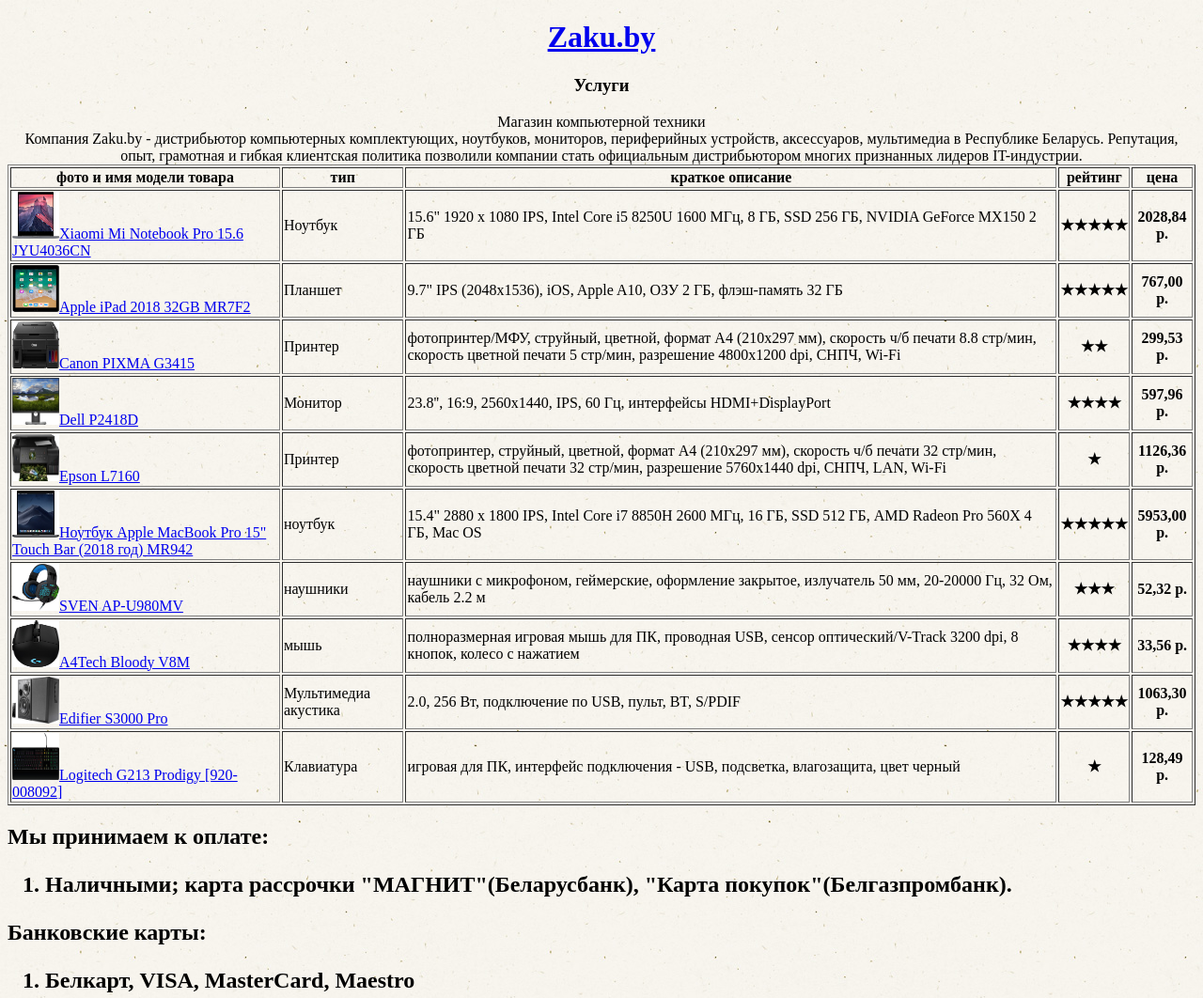
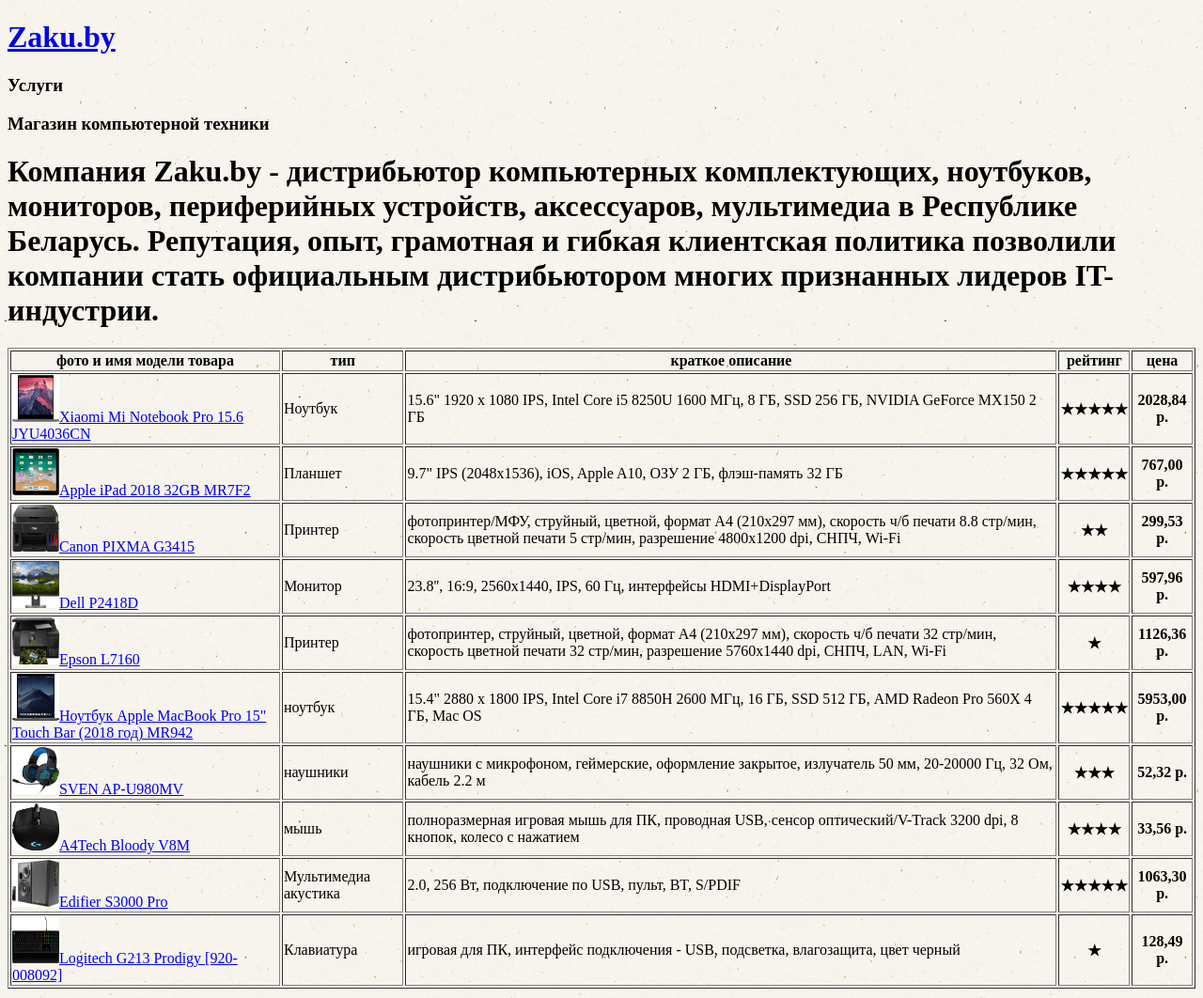
Before and after one commit to AdukarIT/StainDV, a plain HTML site: page Task 3/Task 3 v2.html in a window 1280 px wide. Shown: the top 1062 px of the page at 94% size. Drawn offline with Linux system fonts and the light colour scheme; files whose address does not match are found by name.

Commit message:
Update Task 3 v2.html

```diff
--- a/Task 3/Task 3 v2.html
+++ b/Task 3/Task 3 v2.html
@@ -12,16 +12,16 @@
 </head>
 <body>
 <div>
-   <center>
+
      <h1><a href="Task 3.html">Zaku.by</a></h1>
-   </center>
+
 </div>
 <div>
-	<center>
+
            <H3>Услуги</H3>
-      </center>
-      <center>Магазин компьютерной техники</center>
-<center>Компания Zaku.by - дистрибьютор компьютерных комплектующих, ноутбуков, мониторов, периферийных устройств, аксессуаров, мультимедиа в Республике Беларусь. Репутация, опыт, грамотная и гибкая клиентская политика позволили компании стать официальным дистрибьютором многих признанных лидеров IT-индустрии.</center>
+
+	<h3>Магазин компьютерной техники</h3>
+<h1>Компания Zaku.by - дистрибьютор компьютерных комплектующих, ноутбуков, мониторов, периферийных устройств, аксессуаров, мультимедиа в Республике Беларусь. Репутация, опыт, грамотная и гибкая клиентская политика позволили компании стать официальным дистрибьютором многих признанных лидеров IT-индустрии.</h1>
     <table border="1">
    <tr>
     <th>фото и имя модели товара</th>
@@ -121,7 +121,7 @@
 </div>
             <footer>
 
-               <center>
+
              <H3>Связаться с нами</H3>
              <p>с 9:00 до 20:00
                 сб, вс с 10:00 до 18:00.
@@ -131,7 +131,7 @@
                 Номер доставки:
                 80173910202;
                 Доставка осуществляется с 10:00-21:00!
-              </center>
+
             </footer>
  	</body>
 </html>
```
